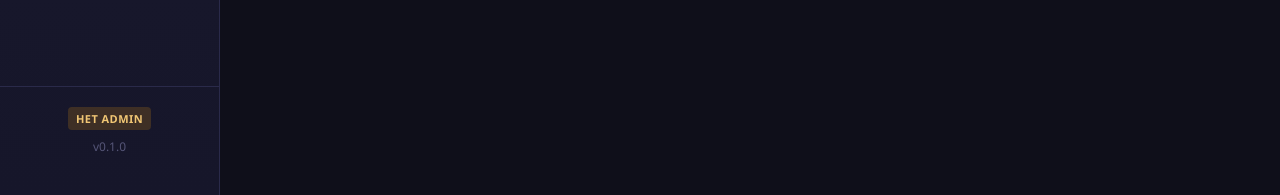
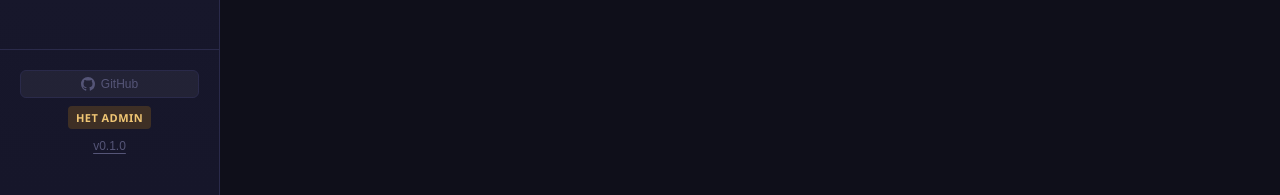
Before and after one commit to delio-no/ew-notify, a Svelte app: page / in a window 1280 px wide. Shown: the part 605-800 px from the top of the page. Built offline with nearby package versions, Linux system fonts and the light colour scheme.

Commit message:
feat(ui): add clickable version link to releases and GitHub repo button in sidebar

```diff
--- a/src/components/Sidebar.svelte
+++ b/src/components/Sidebar.svelte
@@ -1,5 +1,6 @@
 <script lang="ts">
   import type { PageId } from '../lib/types';
+  import { api } from '../lib/api';
 
   let {
     currentPage,
@@ -19,6 +20,17 @@
     { id: 'users', label: 'Пользователи' },
     { id: 'console', label: 'Консоль' },
   ];
+
+  const GITHUB_REPO_URL = 'https://github.com/delio-no/ew-notify';
+  const GITHUB_RELEASES_URL = 'https://github.com/delio-no/ew-notify/releases';
+
+  function openRepo() {
+    api.openUrl(GITHUB_REPO_URL).catch((e) => console.error(e));
+  }
+
+  function openReleases() {
+    api.openUrl(GITHUB_RELEASES_URL).catch((e) => console.error(e));
+  }
 </script>
 
 <aside class="sidebar">
@@ -39,10 +51,28 @@
     {/each}
   </nav>
   <div class="sidebar-footer">
+    <button
+      type="button"
+      class="github-link-btn"
+      onclick={openRepo}
+      title="Открыть репозиторий на GitHub"
+    >
+      <svg class="github-icon" viewBox="0 0 16 16" width="14" height="14" fill="currentColor" aria-hidden="true">
+        <path d="M8 0C3.58 0 0 3.58 0 8c0 3.54 2.29 6.53 5.47 7.59.4.07.55-.17.55-.38 0-.19-.01-.82-.01-1.49-2.01.37-2.53-.49-2.69-.94-.09-.23-.48-.94-.82-1.13-.28-.15-.68-.52-.01-.53.63-.01 1.08.58 1.23.82.72 1.21 1.87.87 2.33.66.07-.52.28-.87.51-1.07-1.78-.2-3.64-.89-3.64-3.95 0-.87.31-1.59.82-2.15-.08-.2-.36-1.02.08-2.12 0 0 .67-.21 2.2.82.64-.18 1.32-.27 2-.27.68 0 1.36.09 2 .27 1.53-1.04 2.2-.82 2.2-.82.44 1.1.16 1.92.08 2.12.51.56.82 1.27.82 2.15 0 3.07-1.87 3.75-3.65 3.95.29.25.54.73.54 1.48 0 1.07-.01 1.93-.01 2.2 0 .21.15.46.55.38A8.013 8.013 0 0016 8c0-4.42-3.58-8-8-8z"></path>
+      </svg>
+      <span>GitHub</span>
+    </button>
     <div class="admin-badge" class:ok={isAdmin} class:warn={!isAdmin}>
       {isAdmin ? 'Admin' : 'Нет admin'}
     </div>
-    <div class="version">v0.1.0</div>
+    <button
+      type="button"
+      class="version-link"
+      onclick={openReleases}
+      title="Посмотреть релиз на GitHub"
+    >
+      v0.1.0
+    </button>
   </div>
 </aside>
 
@@ -60,4 +90,47 @@
     font-weight: 800;
     letter-spacing: 0.02em;
   }
+
+  .github-link-btn {
+    display: inline-flex;
+    align-items: center;
+    gap: 6px;
+    padding: 6px 12px;
+    background: rgba(255, 255, 255, 0.05);
+    border: 1px solid var(--border);
+    border-radius: 6px;
+    color: var(--text-dim, #a0a0a0);
+    font-size: 12px;
+    font-weight: 500;
+    cursor: pointer;
+    transition: all 0.2s ease;
+    width: 100%;
+    justify-content: center;
+  }
+
+  .github-link-btn:hover {
+    background: rgba(255, 255, 255, 0.1);
+    border-color: var(--accent, #6366f1);
+    color: #fff;
+  }
+
+  .github-icon {
+    flex-shrink: 0;
+  }
+
+  .version-link {
+    background: none;
+    border: none;
+    color: var(--text-dim, #888);
+    font-size: 12px;
+    cursor: pointer;
+    text-decoration: underline;
+    text-underline-offset: 3px;
+    padding: 2px 4px;
+    transition: color 0.15s ease;
+  }
+
+  .version-link:hover {
+    color: var(--accent, #6366f1);
+  }
 </style>
--- a/src/lib/api.ts
+++ b/src/lib/api.ts
@@ -50,4 +50,5 @@ export const api = {
   startTelegramBot: (token: string) =>
     invoke<string>('start_telegram_bot', { token }),
   stopTelegramBot: () => invoke('stop_telegram_bot'),
+  openUrl: (url: string) => invoke('open_url', { url }),
 };
```
Also changed, not shown: 2 other files (tests, documents, lock files or other folders).
